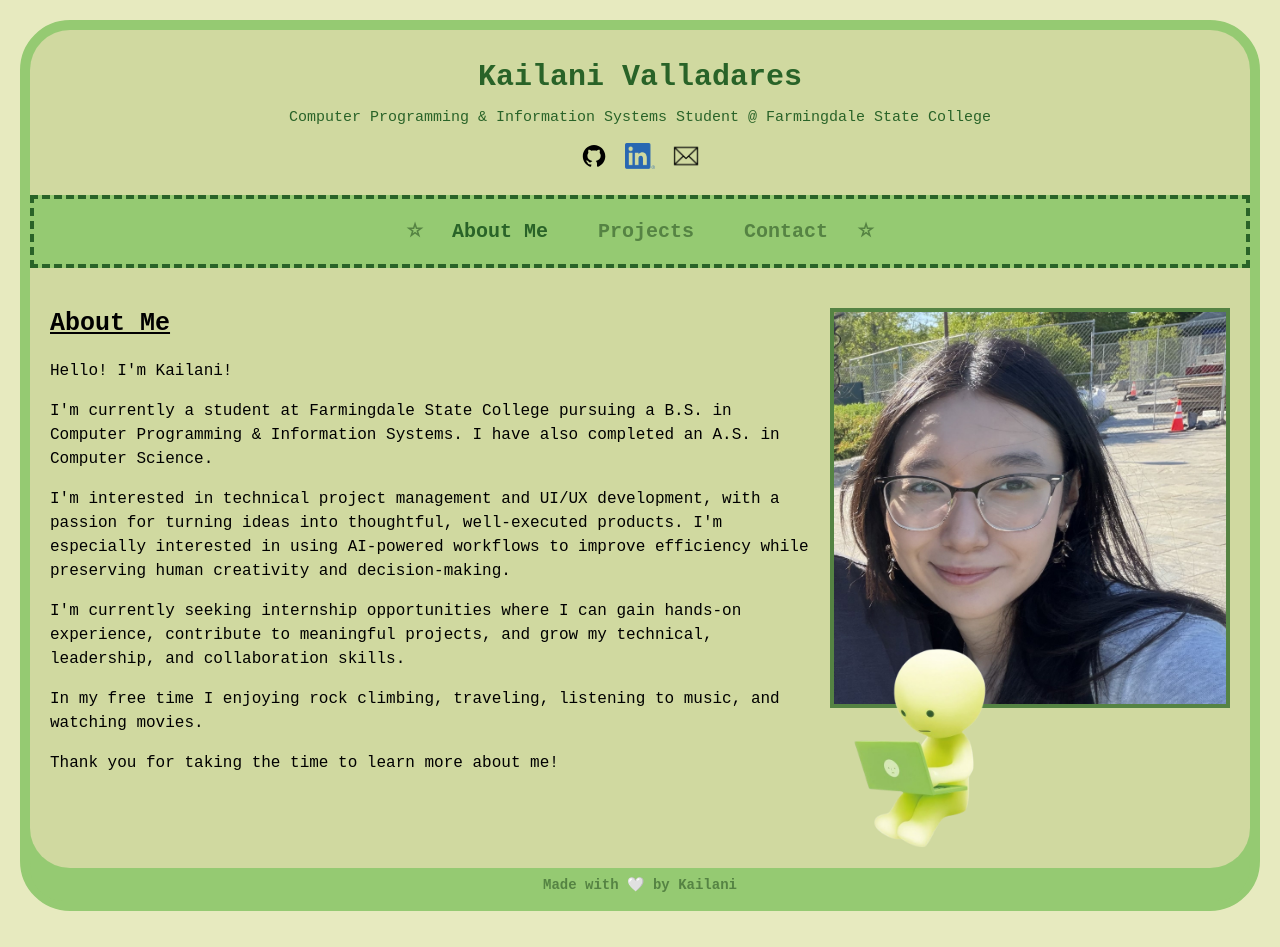
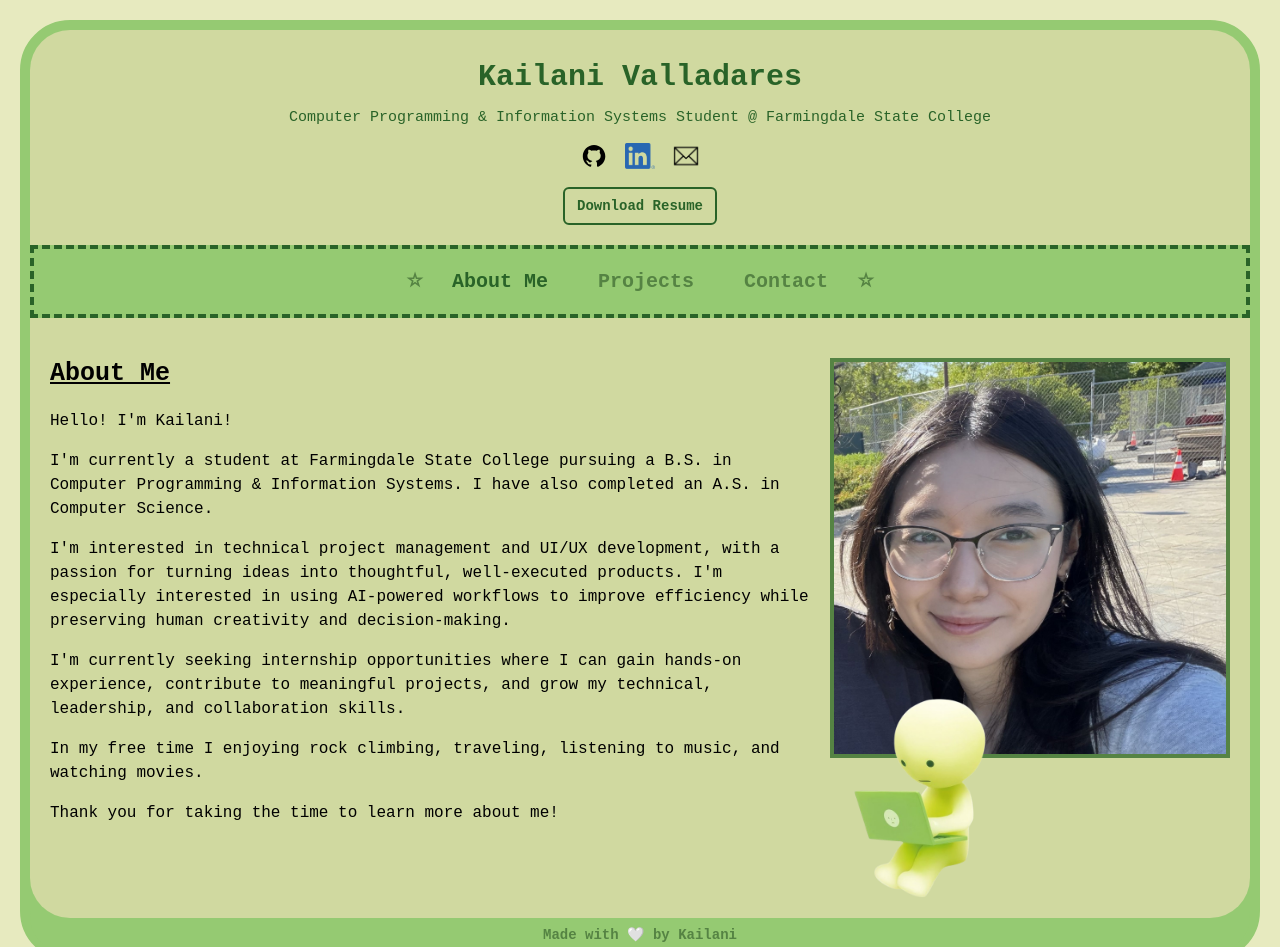
Before and after one commit to kaixcodes/personal-portfolio, a plain HTML site: page index.html in a window 1280 px wide. Shown: the top 947 px of the page. Drawn offline with Linux system fonts and the light colour scheme.

Commit message:
Add download resume button

```diff
--- a/index.html
+++ b/index.html
@@ -19,6 +19,7 @@
       </div>
 
       <div id="external-links">
+        <div class="social-icons">
           <a href="https://github.com/kaixcodes/" target="_blank"
             ><img
               id="github"
@@ -33,6 +34,12 @@
           <a href="mailto:kailanivalladares04@gmail.com" target="_blank"
             ><img id="email" src="assets/envelope.png" alt="Email"
           /></a>
+        </div>
+        <a
+          class="resume-download"
+          href="https://drive.google.com/uc?export=download&amp;id=1rQZ5eKaRVh1srDVajIyU6k0IpAG2K4eU"
+          >Download Resume</a
+        >
       </div>
 
       <!--Navigation-->
--- a/styles.css
+++ b/styles.css
@@ -101,16 +101,44 @@ h3 {
 
 #external-links {
   display: flex;
+  flex-direction: column;
+  align-items: center;
+  gap: 12px;
+  max-width: 100%;
+  padding: 0 12px;
+  margin-bottom: 20px;
+}
+
+.social-icons {
+  display: flex;
   justify-content: center;
+  align-items: center;
   gap: 16px;
-  max-width: 100%;
-  margin-bottom: 20px;
 }
 
 #external-links a img {
   width: 30px;
   height: 30px;
   object-fit: contain;
+}
+
+#external-links .resume-download {
+  display: inline-flex;
+  align-items: center;
+  min-height: 38px;
+  padding: 8px 12px;
+  border: 2px solid var(--nav-text-color-selected);
+  border-radius: 6px;
+  color: var(--nav-text-color-selected);
+  font-size: 14px;
+  font-weight: bold;
+  text-decoration: none;
+}
+
+#external-links .resume-download:hover,
+#external-links .resume-download:focus-visible {
+  background-color: var(--nav-text-color-selected);
+  color: var(--header-background-color);
 }
 
 #navigation {
```
Also changed, not shown: contact.html (+7 -0 lines), projects.html (+7 -0 lines), 1 other file. Lines whose indentation alone changed are shown as unchanged.
